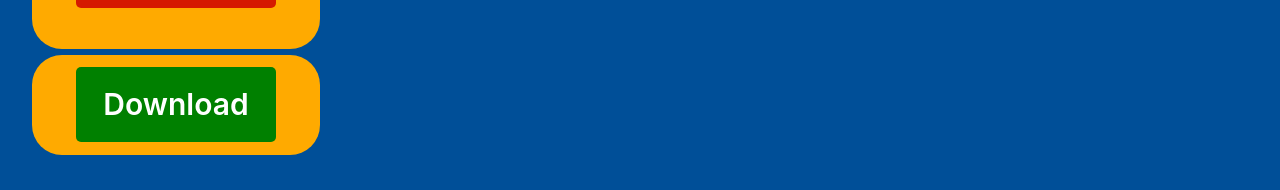
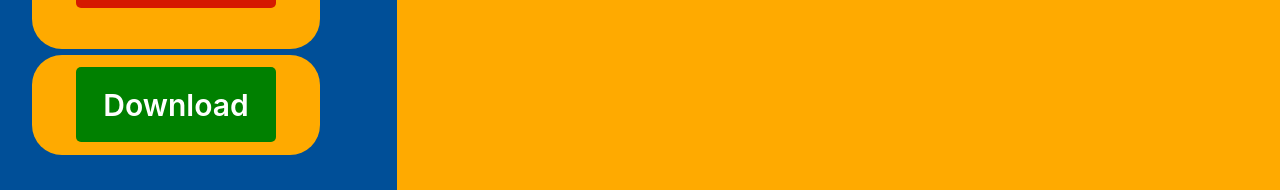
Before and after one commit to Ohwelleh/CSC375Website, a React (Create React App) app in the folder project-website/: page /Documents in a window 1280 px wide. Shown: the part 500-690 px from the top of the page. Built offline with nearby package versions, Linux system fonts and the light colour scheme.

Commit message:
Added Client meeting PDF, change button download anchor to match download button size, addressed an issue pdf viewer not displaying properly.

```diff
--- a/project-website/src/Pages/Documents.js
+++ b/project-website/src/Pages/Documents.js
@@ -1,8 +1,9 @@
 import React, { useState } from 'react';
 import styled from 'styled-components';
-import comingPDF from './PDFs/Coming.pdf'
 import PDFDisplay from './PDFDisplay';
+import comingPDF from './PDFs/Coming.pdf';
 import RFP from './PDFs/RFP.pdf';
+import Client from './PDFs/Client.pdf';
 
 import "./PDFStyling.css";
 
@@ -38,7 +39,18 @@ const DownloadContainer = styled.div`
   height: 100px;
 `;
 
-const DownloadLabel = styled.a`
+const DownloadLink = styled.a`
+  display: inline-block;
+  width: 200px;
+  height: 70px;
+  color: white;
+  font-weight: 600;
+  font-size: 30px;
+  text-align: center;
+  line-height: 70px;
+`;
+
+const DownloadLabel = styled.p`
   color: white;
   font-weight: 600;
   font-size: 30px;
@@ -88,7 +100,7 @@ const PDFDiv = styled.div`
   margin-top: 3%;
   grid-column: 2;
   grid-row: 1 / 4;
-  height: 18%;
+  height: 630px;
   width: 900px;
   overflow: auto;
 `;
@@ -111,7 +123,7 @@ function Documents() {
           <DocumentItem onClick={() => setPDF({pdfView: comingPDF, downloadName: "Coming.pdf"})} >
             <ButtonLabel>Meeting Notes</ButtonLabel>
           </DocumentItem>
-          <DocumentItem onClick={() => setPDF({pdfView: comingPDF, downloadName: "Coming.pdf"})} >
+          <DocumentItem onClick={() => setPDF({pdfView: Client, downloadName: "Client Meetings.pdf"})} >
             <ButtonLabel>Client Meeting</ButtonLabel>
           </DocumentItem>
           <DocumentItem onClick={() => setPDF({pdfView: comingPDF, downloadName: "Coming.pdf"})} >
@@ -122,7 +134,9 @@ function Documents() {
       <DownloadContainer>
         <DownloadButtonContainer>
           <DownloadButton>
-            <DownloadLabel download={rendPDF.downloadName} href={rendPDF.pdfView}>Download</DownloadLabel>
+            <DownloadLink download={rendPDF.downloadName} href={rendPDF.pdfView} >
+              Download
+            </DownloadLink>
           </DownloadButton>
         </DownloadButtonContainer>
       </DownloadContainer>
```
Also changed, not shown: 1 other file (tests, documents, lock files or other folders).
